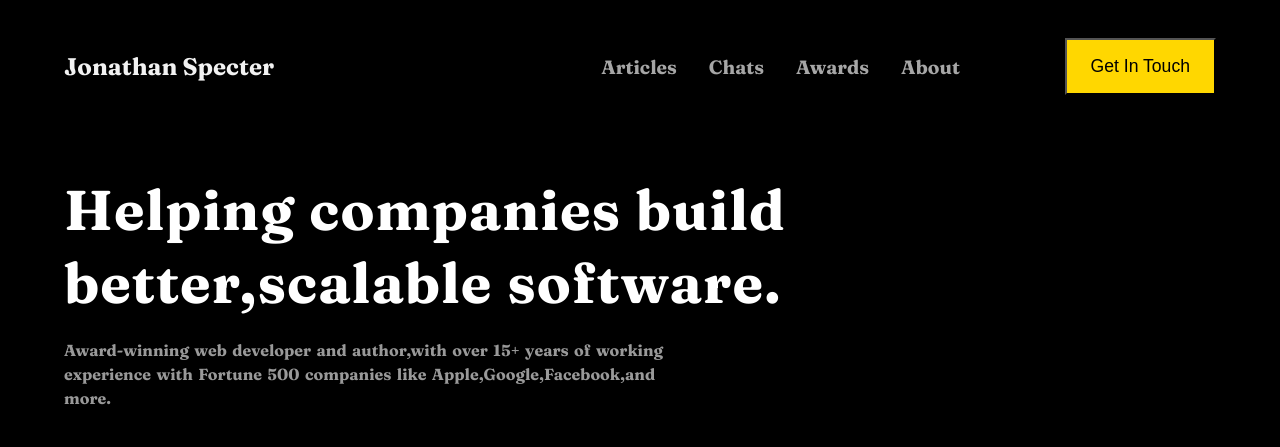
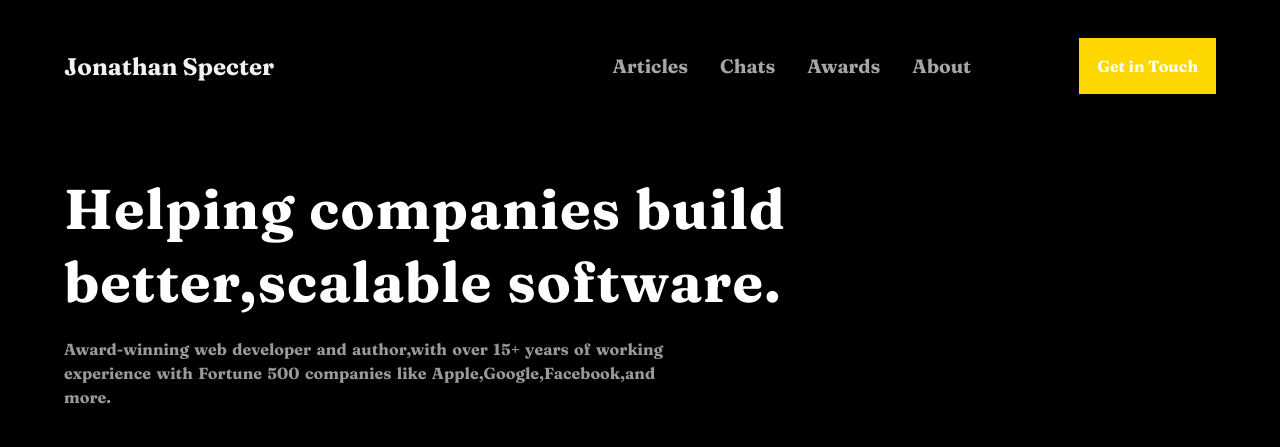
Before and after one commit to boluucodes/CODEWELL, a plain HTML site: page index.html in a window 1280 px wide. Shown: the top 447 px of the page. Drawn offline with Linux system fonts and the light colour scheme; a web font is replaced by a local one.

Commit message:
animated

```diff
--- a/index.html
+++ b/index.html
@@ -33,7 +33,9 @@
             </ul>
         </nav>
 
-        <button> Get in Touch</button>
+        <div class="anime-button">
+            <p>Get in Touch</p>
+        </div>
 
 
     </header>
--- a/style.css
+++ b/style.css
@@ -16,6 +16,18 @@ header{
     display: flex;
     justify-content: space-between;
     align-items: center;
+}
+.anime-button{
+    background: linear-gradient(30deg,gold 50%,transparent 50%);
+    padding: 1rem;
+    border: 2px gold solid;
+    background-size: 500px;
+    background-position: 0%;
+    transition: all 350ms ease-in-out;
+    cursor: pointer;
+}
+.anime-button:hover{
+    background-position: 100%;
 }
 
 .logo{
@@ -63,10 +75,7 @@ button{
     cursor: pointer;
     transition: all .45s ease-in-out;
 }
-header button:hover{
-    background-color: white;
-    color: green;
-}
+
 main{
     background-color: black;
 }
```
